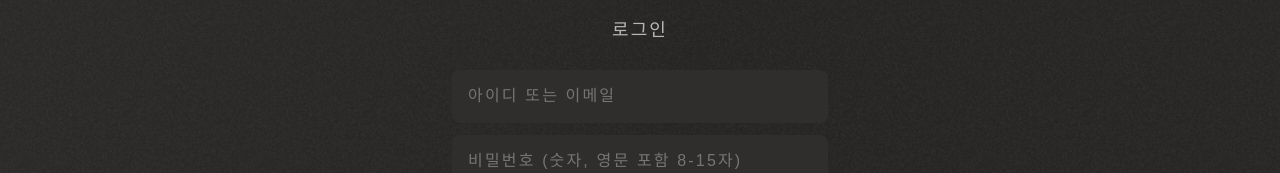
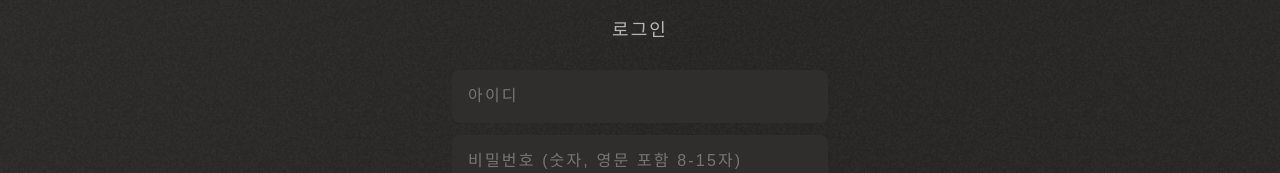
Before and after one commit to NamelessChamberORG/NamelessChamber_frontend, a React (Vite) app: page /login in a window 1280 px wide. Shown: the part 412-585 px from the top of the page. Built offline with nearby package versions, Linux system fonts and the light colour scheme; no server answers; a web font is replaced by a local one.

Commit message:
💄  style: change input placeholder to 'id' (#65)

```diff
--- a/src/features/auth/pages/LoginPage.tsx
+++ b/src/features/auth/pages/LoginPage.tsx
@@ -64,7 +64,7 @@ function LoginPage() {
       <Form onSave={handleLogin}>
         <Input
           type="text"
-          placeholder="아이디 또는 이메일"
+          placeholder="아이디"
           value={nickname}
           onChange={(e) => setNickname(e.target.value)}
           autoComplete="username"
```
